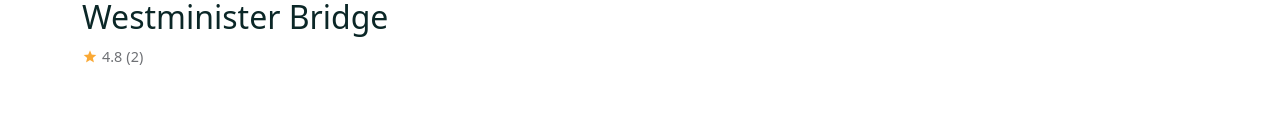
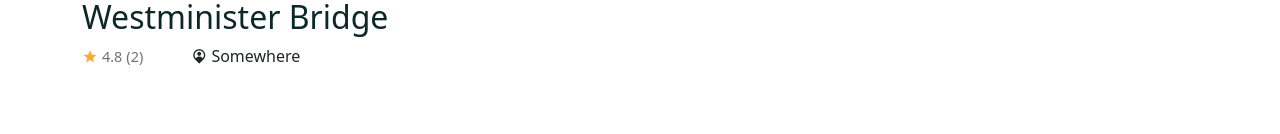
Before and after one commit to Felicien1992/Tour-full-project, a React (Create React App) app in the folder frontend/: page /tours/01 in a window 1280 px wide. Shown: the part 799-933 px from the top of the page. Built offline with nearby package versions, Linux system fonts and the light colour scheme; a web font is replaced by a local one.

Commit message:
other update

```diff
--- a/frontend/src/assets/data/tours.js
+++ b/frontend/src/assets/data/tours.js
@@ -12,6 +12,7 @@ const tours = [
     title: 'Westminister Bridge',
     city: 'London',
     distance: 300,
+    address: 'Somewhere',
     price: 99,
     maxGroupSize: 10,
     desc: 'this is the description',
@@ -34,6 +35,7 @@ const tours = [
     title: 'Bali, Indonesia',
     city: 'Indonesia',
     distance: 400,
+    address: 'Somewhere',
     price: 99,
     maxGroupSize: 8,
     desc: 'this is the description',
@@ -52,6 +54,7 @@ const tours = [
     title: 'Snowy Mountains, Thailand',
     city: 'Thailand',
     distance: 500,
+    address: 'Somewhere',
     price: 99,
     maxGroupSize: 8,
     desc: 'this is the description',
@@ -70,6 +73,7 @@ const tours = [
     title: 'Beautiful Sunrise, Thailand',
     city: 'Thailand',
     distance: 500,
+    address: 'Somewhere',
     price: 99,
     maxGroupSize: 8,
     desc: 'this is the description',
@@ -88,6 +92,7 @@ const tours = [
     title: 'Nusa Pendia Bali, Indonesia',
     city: 'Indonesia',
     distance: 500,
+    address: 'Somewhere',
     price: 99,
     maxGroupSize: 8,
     desc: 'this is the description',
@@ -106,6 +111,7 @@ const tours = [
     title: 'Cherry Blossoms Spring',
     city: 'Japan',
     distance: 500,
+    address: 'Somewhere',
     price: 99,
     maxGroupSize: 8,
     desc: 'this is the description',
@@ -124,6 +130,7 @@ const tours = [
     title: 'Holmen Lofoten',
     city: 'France',
     distance: 500,
+    address: 'Somewhere',
     price: 99,
     maxGroupSize: 8,
     desc: 'this is the description',
@@ -137,6 +144,7 @@ const tours = [
     title: 'Snowy Mountains, Thailand',
     city: 'Thailand',
     distance: 500,
+    address: 'Somewhere',
     price: 99,
     maxGroupSize: 8,
     desc: 'this is the description',
--- a/frontend/src/pages/TourDetails.jsx
+++ b/frontend/src/pages/TourDetails.jsx
@@ -48,8 +48,12 @@ const TourDetails = () => {
                       {totalRating == 0 ? (
                         'Not rated'
                       ) : (
-                        <span>({reviews.length})</span>
+                        <span>({reviews?.length})</span>
                       )}
+                    </span>
+
+                    <span>
+                      <i class="ri-map-pin-user-fill"></i> {address}
                     </span>
                   </div>
                 </div>
```
